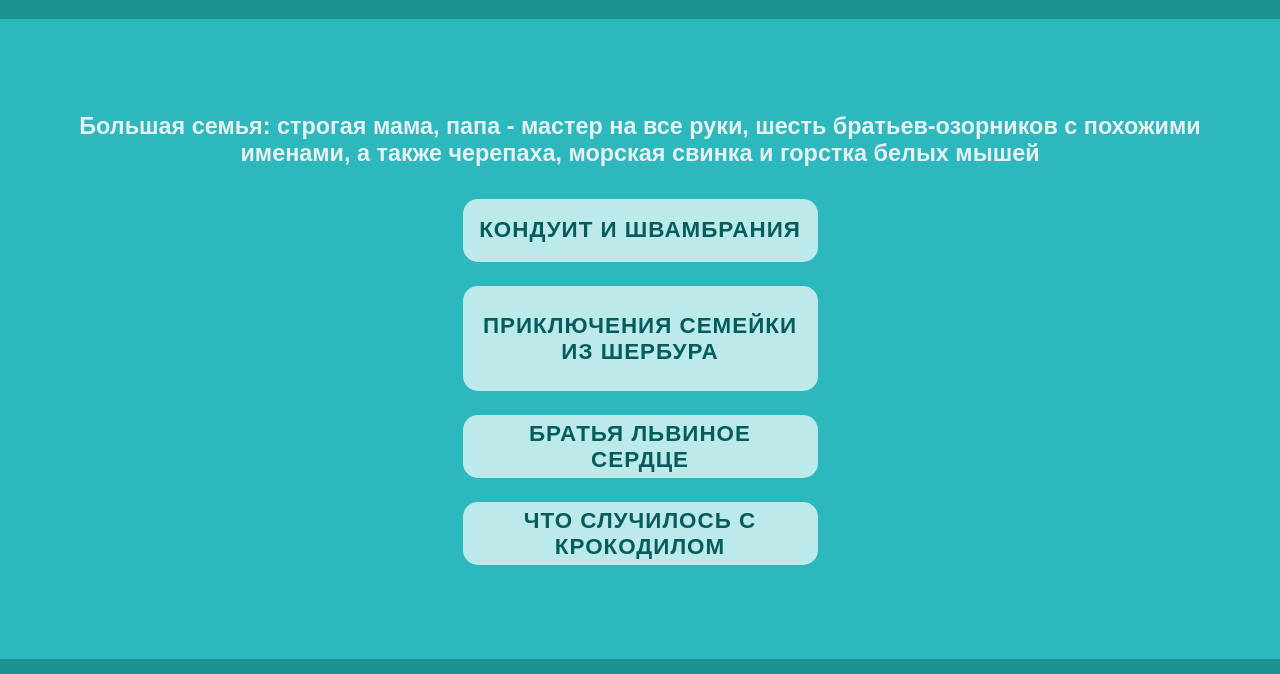
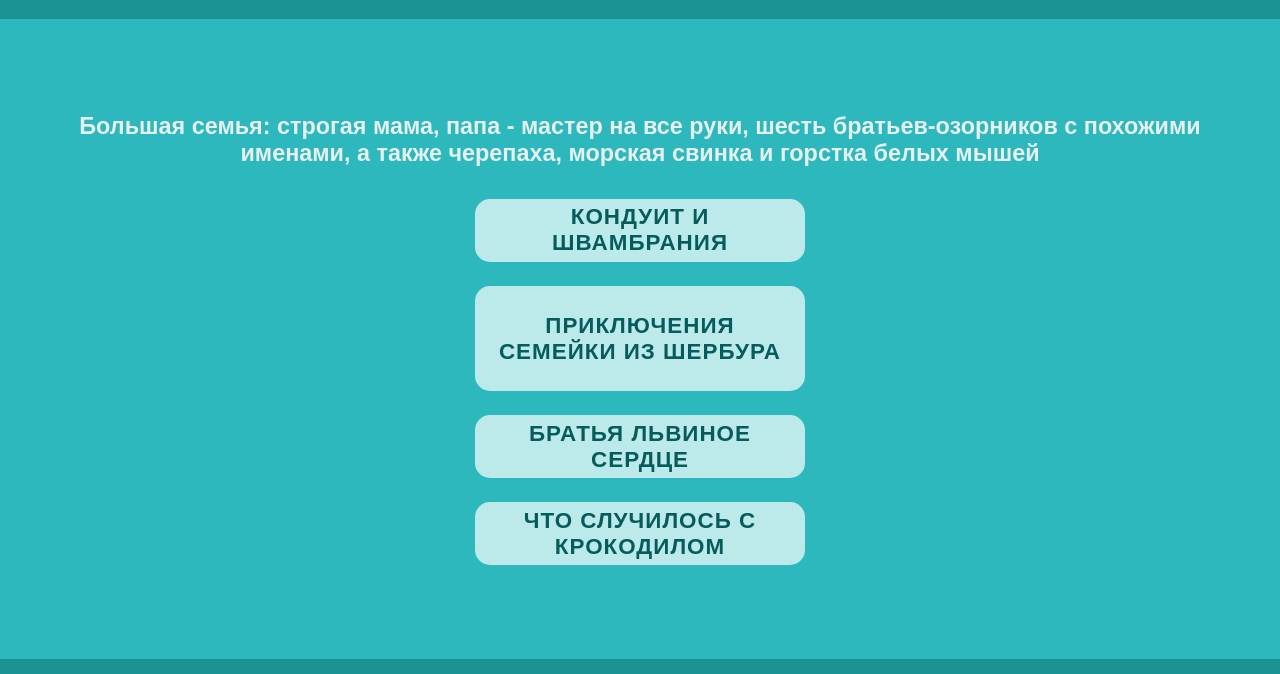
Before and after one commit to suihiso/quest_nightmares_BIRO, a plain HTML site: page question_10.html in a window 1280 px wide. Shown: the part 61-735 px from the top of the page. Drawn offline with Linux system fonts and the light colour scheme.

Commit message:
edit button

```diff
--- a/style.css
+++ b/style.css
@@ -58,7 +58,7 @@ a{
     display: flex;
     justify-content: center;
     align-items: center;
-    width: calc(275px + 10vh);
+    width: calc(250px + 10vh);
     height: calc(50px + 1vw);
     background-color: rgb(188, 234, 234);
     border-radius: 15px;
@@ -69,7 +69,7 @@ a{
     display: flex;
     justify-content: center;
     align-items: center;
-    width: calc(275px + 10vh);
+    width: calc(250px + 10vh);
     height: calc(80px + 2vw);
     background-color: rgb(188, 234, 234);
     border-radius: 15px;
@@ -103,7 +103,7 @@ a{
     display: flex;
     justify-content: center;
     align-items: center;
-    width: calc(275px + 10vh);
+    width: calc(250px + 10vh);
     height: calc(50px + 1vw);
     background-color: rgb(28, 147, 147);
     border-radius: 15px;
```
